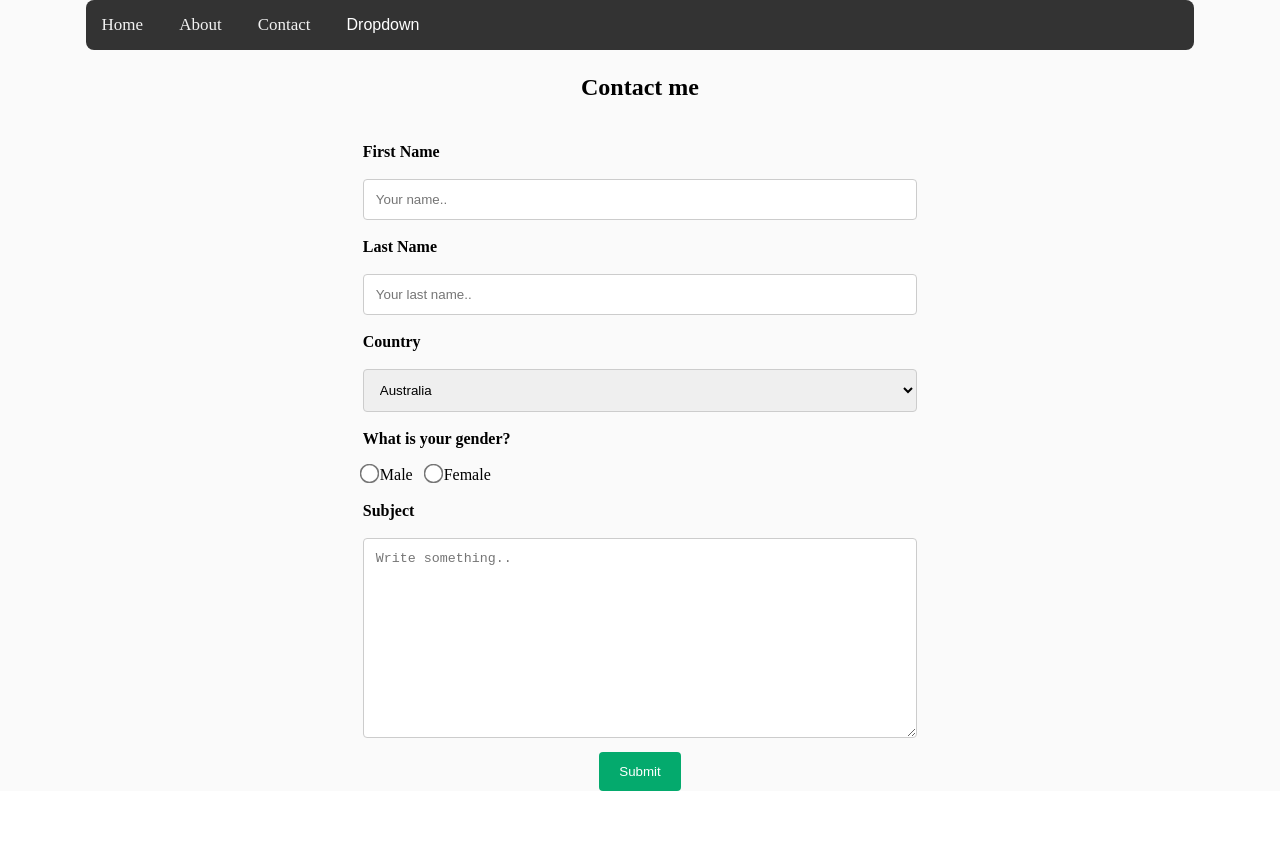
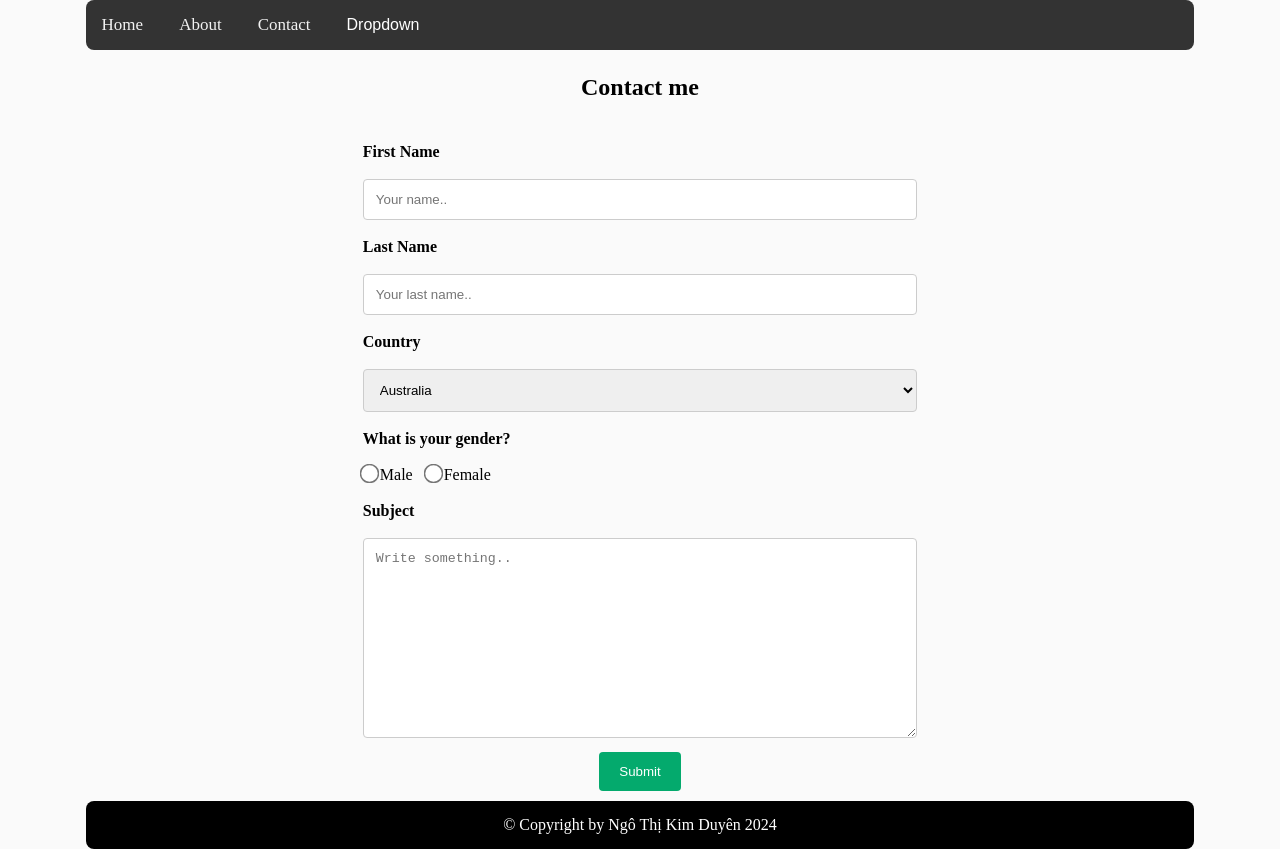
Before and after one commit to duyenqa/firstweb, a plain HTML site: page contact.html in a window 1280 px wide. Before the commit the page ends 801 px from the top, so only its background shows below. Drawn offline with Linux system fonts and the light colour scheme.

Commit message:
update home page and contact page

```diff
--- a/contact.html
+++ b/contact.html
@@ -92,6 +92,14 @@
                 </div>
                 </form>
         </div>
+        <div class="wraper">
+          <div class="footer">
+            &copy; Copyright by Ngô Thị Kim Duyên
+            <script>
+              new Date().getFullYear() > 2017 && document.write(new Date().getFullYear());
+            </script>
+          </div>
+        </div>
     </div>
     <script src="./js/myjs.js"></script>
 </body>
--- a/css/contact.css
+++ b/css/contact.css
@@ -185,3 +185,12 @@ input[type=submit]:hover {
         width: 100%;
     }
 }
+
+/*-------------footer---------------*/
+.footer{
+    background-color: #000;
+    color: #fff;
+    text-align: center;
+    padding: 15px 0;
+    border-radius: 0.5rem;
+  }
--- a/css/home.css
+++ b/css/home.css
@@ -260,3 +260,12 @@
   background-color: #04AA6D;
   color: white;
 }
+
+/*-------------footer---------------*/
+.footer{
+  background-color: #000;
+  color: #fff;
+  text-align: center;
+  padding: 15px 0;
+  border-radius: 0.5rem;
+}
```
Also changed, not shown: index.html (+8 -0 lines).
